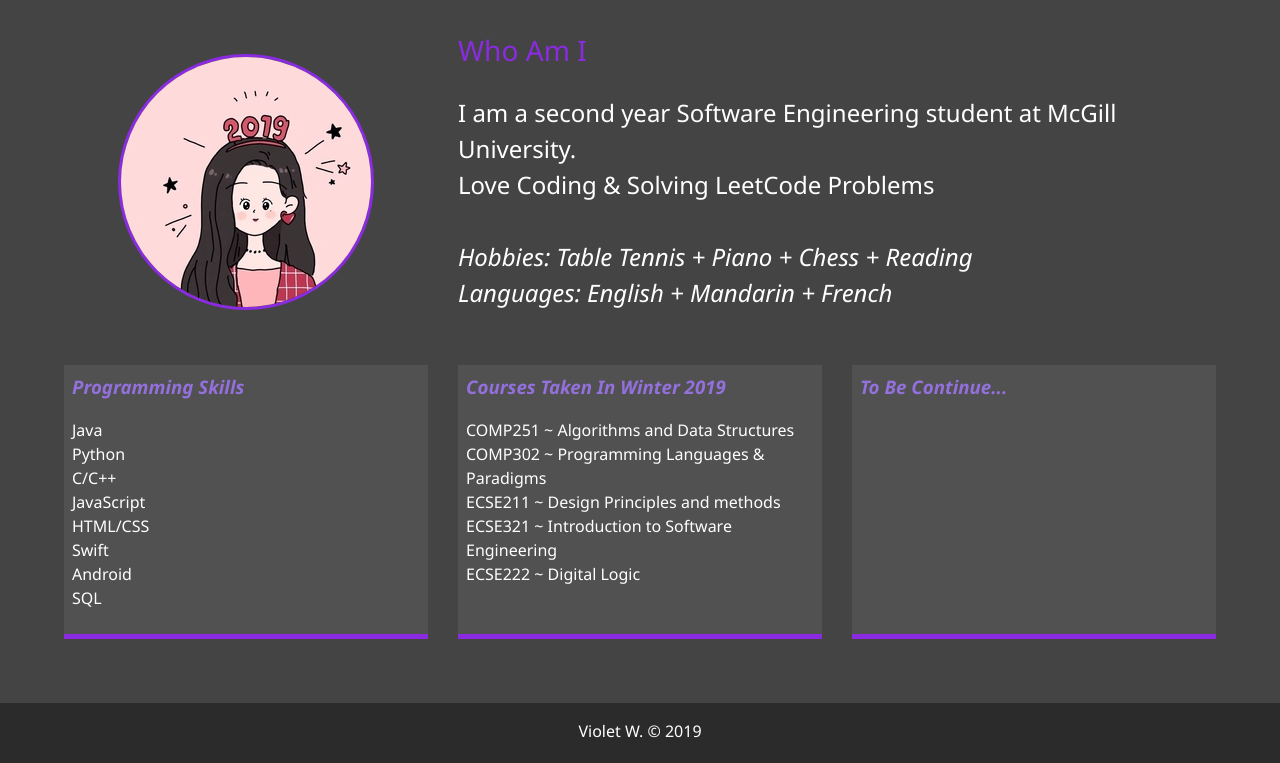
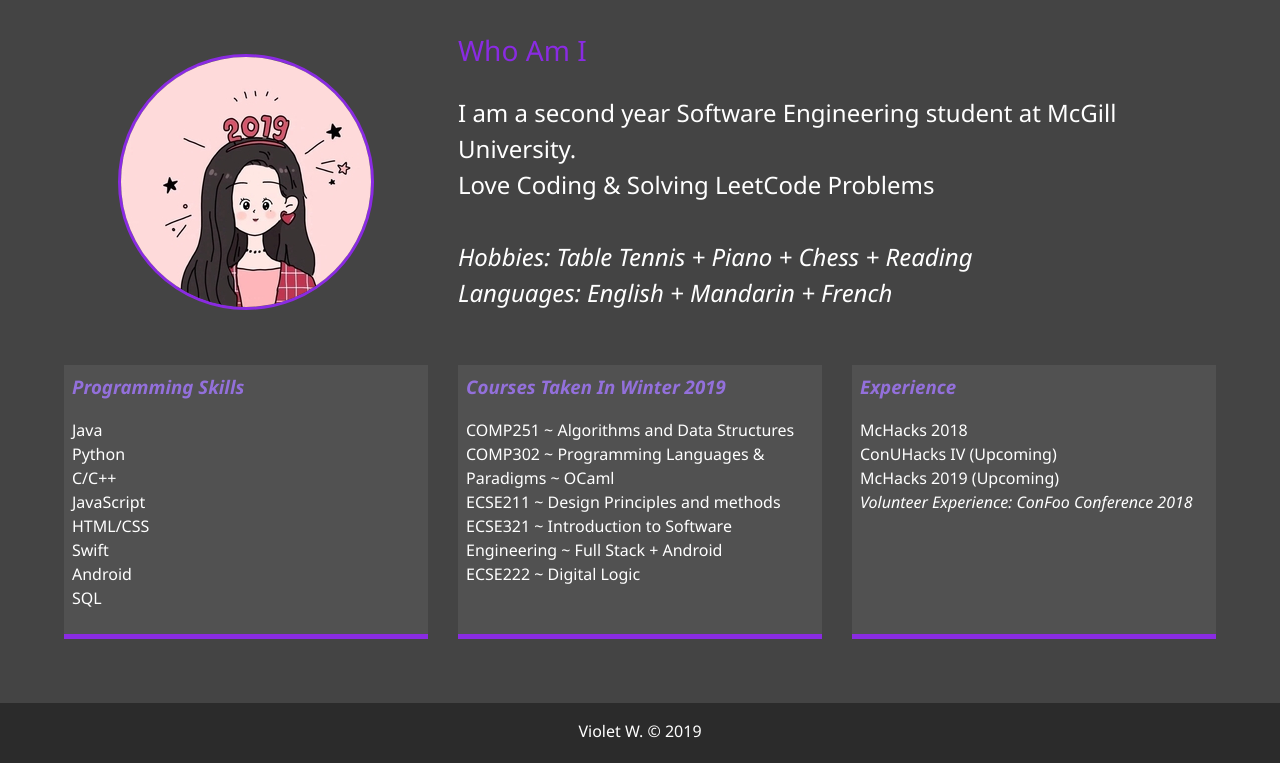
Before and after one commit to violetwei/violetwei.github.io, a website: page dist/about.html in a window 1280 px wide. Shown: the part 253-1016 px from the top of the page. Drawn offline with Linux system fonts and the light colour scheme.

Commit message:
Update about.html

```diff
--- a/dist/about.html
+++ b/dist/about.html
@@ -98,19 +98,27 @@
         <p>
           COMP251 ~ Algorithms and Data Structures
           <br/>
-          COMP302 ~ Programming Languages & Paradigms
+          COMP302 ~ Programming Languages & Paradigms ~ OCaml
           <br/>
           ECSE211 ~ Design Principles and methods
           <br/>
-          ECSE321 ~ Introduction to Software Engineering
+          ECSE321 ~ Introduction to Software Engineering ~ Full Stack + Android
           <br/>
           ECSE222 ~ Digital Logic
         </p>
       </div>
 
       <div class="job job-3">
-        <h3 style="color: #9370DB"><b><i>To Be Continue...</i></b></h3>
-        <p></p>
+        <h3 style="color: #9370DB"><b><i>Experience</i></b></h3>
+        <p>
+          McHacks 2018
+          <br/>
+          ConUHacks IV (Upcoming)
+          <br/>
+          McHacks 2019 (Upcoming)
+          <br/>
+          <i>Volunteer Experience: ConFoo Conference 2018</i>
+        </p>
       </div>
     </div>
   </main>
```
